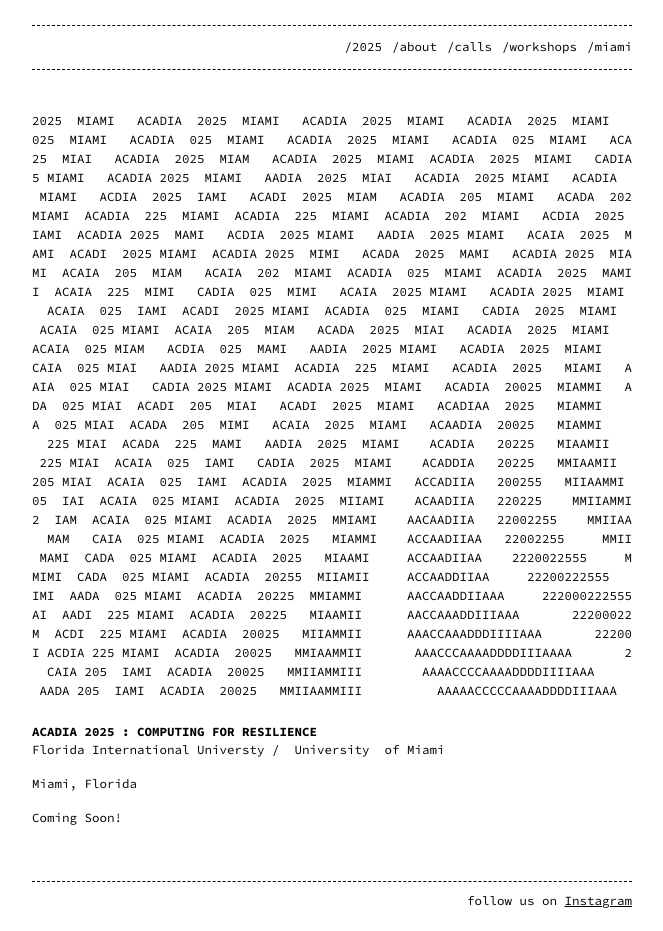
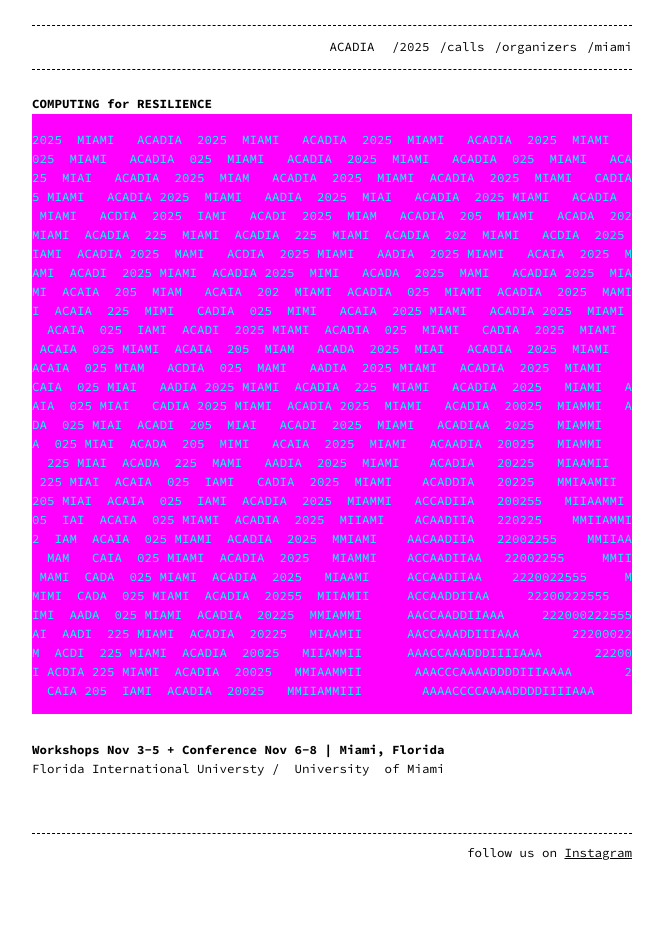
Before and after one commit to acadia2025/website, a Jekyll site: the page built from index.md, in a window 1280 px wide. Shown: the whole page, without its empty margins (308-971 px from the left). Built offline with Jekyll 4.4.1, drawn with Linux system fonts in a browser that asks for light colours; after the commit the page ends 900 px from its top, so only the background shows below that.

Commit message:
revision 1

```diff
--- a/_config.yml
+++ b/_config.yml
@@ -5,9 +5,10 @@ url: "https://2025.acadia.org"
 
 header_pages:
   - index.md
-  - about.md
+  # - about.md
   - calls.md
-  - workshops.md
+  - organizers.md
+  # - workshops.md
   - keynotes.md
   - schedule.md
   - awards.md
--- a/_includes/header.html
+++ b/_includes/header.html
@@ -2,6 +2,7 @@
 <header>
   <div class="menu">
     <ul>
+      <li><a href="http://www.acadia.org"> ACADIA </ahref></a>
       {%- for path in page_paths -%}
         {%- assign my_page = site.pages | where: "path", path | first -%}
         {%- if my_page.title -%}
--- a/assets/js/script/logo.js
+++ b/assets/js/script/logo.js
@@ -21,9 +21,9 @@ export const settings = {
 	},
 	// Universal settings
 	cols : 80,
-	rows : 70,
-	backgroundColor : 'white',
-	color : 'black',
+	rows : 30,
+	backgroundColor : 'MAGENTA',
+	color : 'CYAN',
 	fps: 60
 }
 
--- a/index.md
+++ b/index.md
@@ -3,13 +3,8 @@ title: /2025
 layout: home
 permalink: /
 ---
+# COMPUTING for RESILIENCE
 {%- include logo.html -%}
-
-# ACADIA 2025 : COMPUTING FOR RESILIENCE
+## Workshops Nov 3-5 + Conference Nov 6-8 | Miami, Florida
 
 Florida International Universty /  University  of Miami
-
-Miami, Florida
-
-
-Coming Soon!
```
Also changed, not shown: organizers.md (added, +10 -0 lines), workshops.md (deleted, +0 -10 lines).
